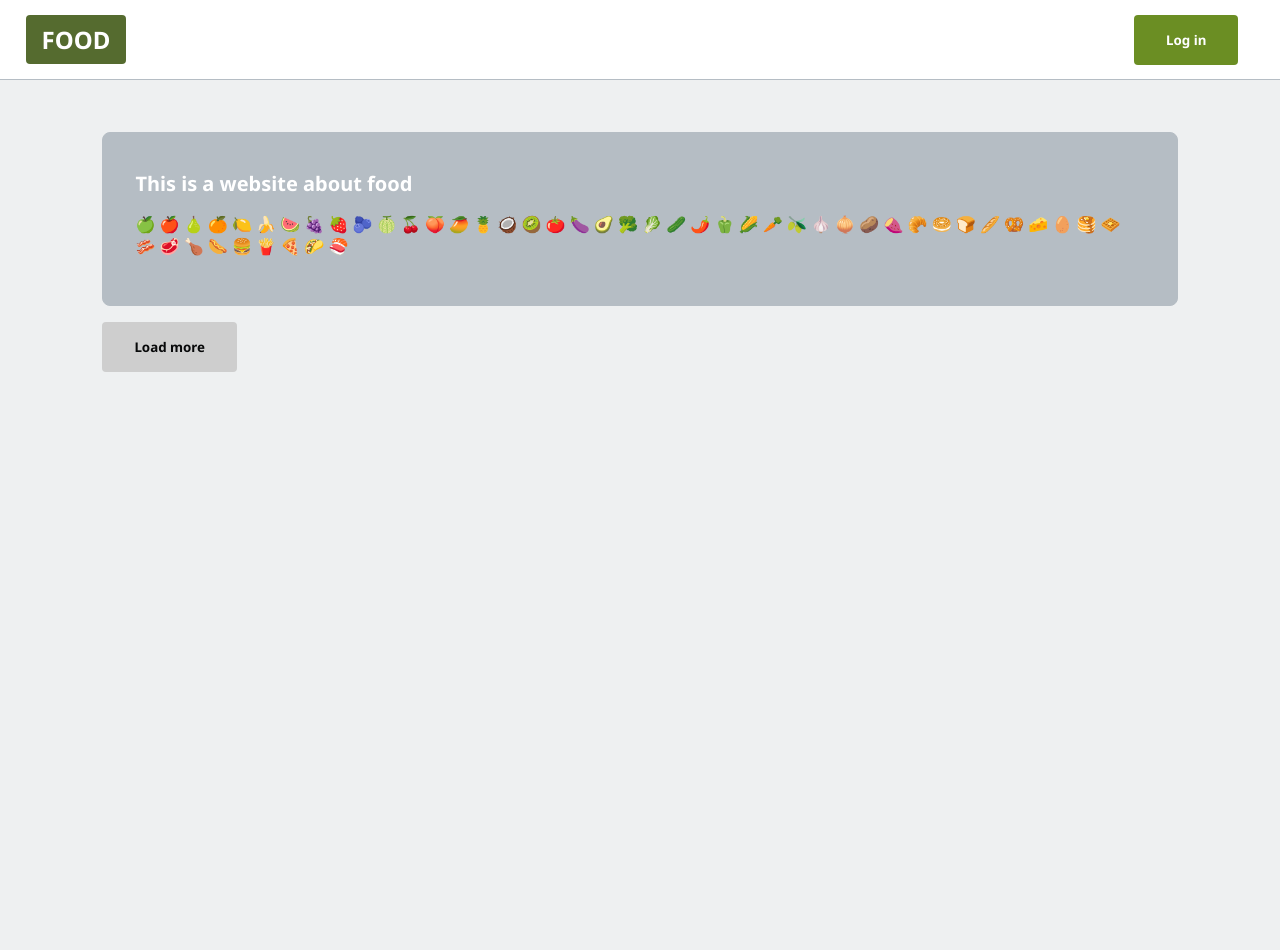
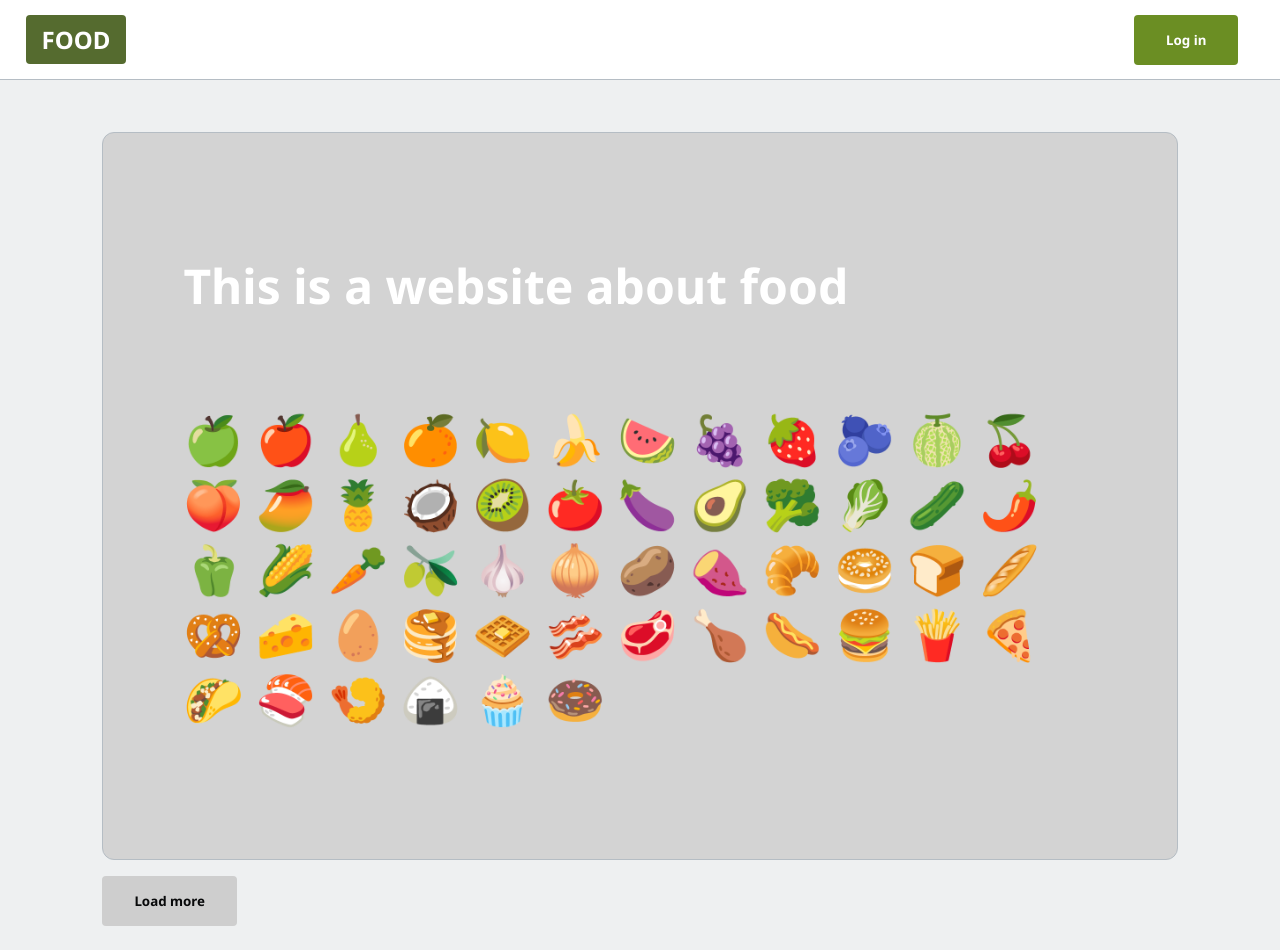
Before and after one commit to MaximMurphy/recipe-app, a Next.js app: page / in a window 1280 px wide. Before the commit the page ends 800 px from the top, so only its background shows below. Built offline with nearby package versions, Linux system fonts and the light colour scheme; no server answers; the database is empty.

Commit message:
increased home page font size

```diff
--- a/src/pages/index.jsx
+++ b/src/pages/index.jsx
@@ -71,12 +71,12 @@ export default function Home(props) {
 
   return (
     <main>
-      <div className="card card-info">
-        <h2>This is a website about food </h2>
-        <p>
+      <div className="titleCard card-info">
+        <h2 className="title">This is a website about food </h2>
+        <p className="emojis">
           🍏 🍎 🍐 🍊 🍋 🍌 🍉 🍇 🍓 🫐 🍈 🍒 🍑 🥭 🍍 🥥 🥝 🍅 🍆 🥑 🥦 🥬 🥒
           🌶️ 🫑 🌽 🥕 🫒 🧄 🧅 🥔 🍠 🥐 🥯 🍞 🥖 🥨 🧀 🥚 🥞 🧇 🥓 🥩 🍗 🌭 🍔
-          🍟 🍕 🌮 🍣
+          🍟 🍕 🌮 🍣 🍤 🍙 🧁 🍩
         </p>
       </div>
 
--- a/src/styles/globals.css
+++ b/src/styles/globals.css
@@ -231,6 +231,37 @@ button.btn-logo {
   background: var(--color-gray);
 }
 
+.titleCard {
+  background-color: lightgrey;
+  display: flex;
+  flex-direction: column;
+  border: 1px solid var(--color-gray);
+  border-radius: 8px;
+  padding: 1.25rem 2rem 2rem 2rem;
+  margin: 1rem 0;
+}
+.title {
+  font-size: 2rem;
+}
+.emojis {
+  font-size: 1.3rem;
+}
+
+/* Tablet and Smaller Desktop */
+@media (min-width: 701px) {
+  .title {
+    font-size: 3rem;
+  }
+  .emojis {
+    font-size: 3rem;
+  }
+  .titleCard {
+    justify-content: center;
+    padding: 5rem;
+    border-radius: 12px;
+  }
+}
+
 /* Loader */
 
 .loader {
```
